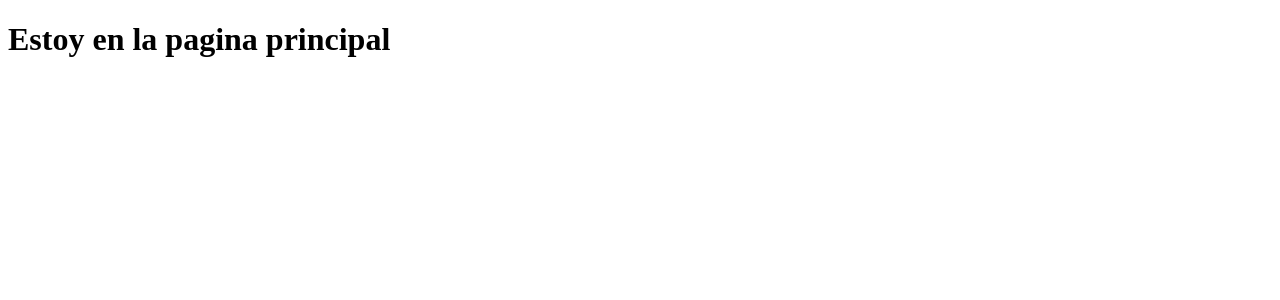
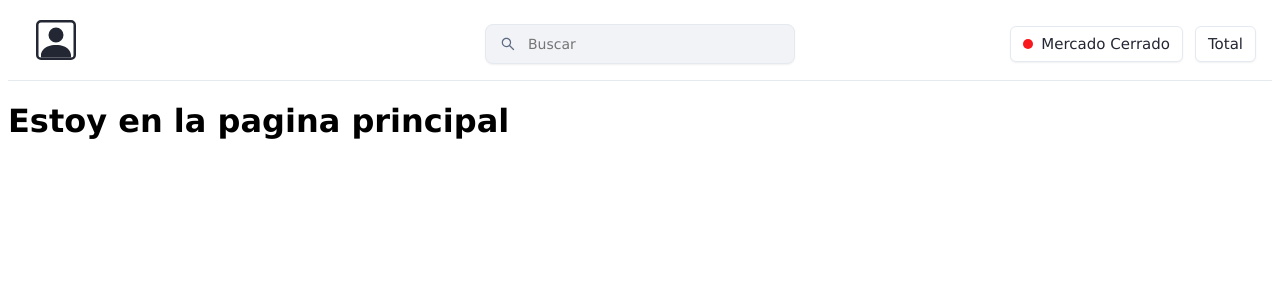
Before and after one commit to Massy100/PrograWebProject, a Next.js app in the folder frontend/: page / in a window 1280 px wide. Shown: the top 300 px of the page. Built offline with nearby package versions, Linux system fonts and the light colour scheme.

Commit message:
feat(header): create the component header

```diff
--- a/frontend/src/app/globals.css
+++ b/frontend/src/app/globals.css
@@ -0,0 +1,3 @@
+* {
+    font-family: Geneva, Tahoma, sans-serif;
+}
--- a/frontend/src/app/page.tsx
+++ b/frontend/src/app/page.tsx
@@ -1,7 +1,17 @@
-export default async function Home() {
+import Header from '../components/Header';
+
+export default function Home() {
+  const isLoggedIn = true;
+  const marketOpen = false;
+  const totalAmount = 100;
 
   return (
     <main>
+      <Header
+        isLoggedIn={isLoggedIn}
+        marketOpen={marketOpen}
+        totalAmount={totalAmount}
+      />
       <h1>Estoy en la pagina principal</h1>
     </main>
   );
--- /dev/null
+++ b/frontend/src/components/Header.tsx
@@ -0,0 +1,72 @@
+'use client';
+
+import { useState } from 'react';
+import '../styles/header.css';
+
+type HeaderProps = {
+    isLoggedIn: boolean;
+    marketOpen: boolean;
+    totalAmount?: number;
+};
+
+export default function Header({ isLoggedIn, marketOpen, totalAmount = 0}: HeaderProps) {
+    const [q, setQ] = useState('');
+    const [showTotal, setShowTotal] = useState(false);
+
+    const handleSubmit = (e: React.FormEvent) => {
+        e.preventDefault();
+        console.log('Buscar:', q);
+    };
+
+    return (
+        <header className="header">
+            {/* the user acount */}
+            <div className="header-userRegister">
+              <span className="header-userIcon"><svg stroke="currentColor" fill="currentColor" stroke-width="0" viewBox="0 0 16 16" height="1em" width="1em" xmlns="http://www.w3.org/2000/svg"><path fill-rule="evenodd" d="M14 1H2a1 1 0 00-1 1v12a1 1 0 001 1h12a1 1 0 001-1V2a1 1 0 00-1-1zM2 0a2 2 0 00-2 2v12a2 2 0 002 2h12a2 2 0 002-2V2a2 2 0 00-2-2H2z" clip-rule="evenodd"></path><path fill-rule="evenodd" d="M2 15v-1c0-1 1-4 6-4s6 3 6 4v1H2zm6-6a3 3 0 100-6 3 3 0 000 6z" clip-rule="evenodd"></path></svg></span>
+            </div>
+
+
+            {/* the searcher part */}
+            <form className="header-searchForm" onSubmit={handleSubmit}>
+                <span className="header-searchIcon"><svg stroke="currentColor" fill="currentColor" stroke-width="0" viewBox="0 0 1024 1024" height="1em" width="1em" xmlns="http://www.w3.org/2000/svg"><path d="M909.6 854.5L649.9 594.8C690.2 542.7 712 479 712 412c0-80.2-31.3-155.4-87.9-212.1-56.6-56.7-132-87.9-212.1-87.9s-155.5 31.3-212.1 87.9C143.2 256.5 112 331.8 112 412c0 80.1 31.3 155.5 87.9 212.1C256.5 680.8 331.8 712 412 712c67 0 130.6-21.8 182.7-62l259.7 259.6a8.2 8.2 0 0 0 11.6 0l43.6-43.5a8.2 8.2 0 0 0 0-11.6zM570.4 570.4C528 612.7 471.8 636 412 636s-116-23.3-158.4-65.6C211.3 528 188 471.8 188 412s23.3-116.1 65.6-158.4C296 211.3 352.2 188 412 188s116.1 23.2 158.4 65.6S636 352.2 636 412s-23.3 116.1-65.6 158.4z"></path></svg></span>
+                <input
+                className="header-searchInput"
+                placeholder="Buscar"
+                value={q}
+                onChange={(e) => setQ(e.target.value)}
+                />
+            </form>
+
+            {/* buttons for the market and the amount of money */}
+            <div className="header-rightSection">
+                <div
+                className={`header-marketStatus ${
+                    marketOpen ? 'header-marketStatus--open' : 'header-marketStatus--closed'
+                }`}
+                >
+                <span className="header-marketDot" />
+                <span className="header-marketText">
+                    Mercado {marketOpen ? 'Abierto' : 'Cerrado'}
+                </span>
+                </div>
+
+                {isLoggedIn && (
+                <div className="header-totalContainer">
+                    <button
+                    type="button"
+                    className="header-totalButton"
+                    onClick={() => setShowTotal((v) => !v)}
+                    >
+                    Total
+                    </button>
+                    {showTotal && (
+                    <div className="header-totalPopover">
+                        <strong>Total: </strong> Q.{totalAmount}
+                    </div>
+                    )}
+                </div>
+                )}
+            </div>
+        </header>
+    );
+}
--- /dev/null
+++ b/frontend/src/styles/header.css
@@ -0,0 +1,132 @@
+.header {
+    position: sticky;
+    top: 0;
+    z-index: 10;
+    display: flex;
+    align-items: center;
+    justify-content: center;
+    gap: 16px;
+    padding: 16px 24px;
+    background: #ffffff;
+    border-bottom: 1px solid #e5eaf1;
+}
+
+
+.header-userRegister {
+    position: absolute;
+    left: 0;
+    display: flex;
+    align-items: center;
+    justify-content: center;
+    width: 4rem;
+    height: 4rem;
+    border-radius: 10%;
+    margin-left: 1rem;
+    background: #ffffff;
+    cursor: pointer;
+}
+
+.header-userIcon {
+    font-size: 40px;
+    color: #232733;
+}
+
+
+.header-searchForm {
+    display: flex;
+    align-items: center;
+    gap: 10px;
+    padding: 10px 14px;
+    background: #F2F3F7;
+    border: 1px solid #e5eaf1;
+    border-radius: 8px;
+    min-width: 280px;
+    box-shadow: 0 1px 2px rgba(16, 24, 40, 0.06);
+}
+
+.header-searchIcon {
+    color: #5d6b82;
+    display: inline-flex;
+}
+
+.header-searchInput {
+    border: none;
+    outline: none;
+    background: transparent;
+    color: #5d6b82;
+    font-size: 14px;
+    width: 100%;
+}
+
+.header-rightSection {
+    position: absolute;
+    right: 0;
+    margin-right: 1rem;
+    display: flex;
+    align-items: center;
+    justify-self:flex-end;
+    gap: 12px;
+}
+
+.header-marketStatus {
+    display: inline-flex;
+    align-items: center;
+    gap: 8px;
+    padding: 8px 12px;
+    border: 1px solid #e5eaf1;
+    border-radius: 6px;
+    background: #ffffff;
+    box-shadow: 0 1px 2px rgba(16, 24, 40, 0.06);
+}
+
+.header-marketDot {
+    width: 10px;
+    height: 10px;
+    border-radius: 5rem;
+    display: inline-block;
+}
+
+.header-marketStatus--open .header-marketDot {
+    background: #1AC963;
+}
+.header-marketStatus--closed .header-marketDot {
+    background: #F8191E;
+}
+
+.header-marketText {
+    color: #232733;
+    font-size: 15px;
+    font-weight: 500;
+}
+
+.header-totalContainer {
+    position: relative;
+}
+
+.header-totalButton {
+    padding: 8px 12px;
+    border-radius: 6px;
+    font-size: 15px;
+    border: 1px solid #e5eaf1;
+    background: #ffffff;
+    color: #232733;
+    cursor: pointer;
+    box-shadow: 0 1px 2px rgba(16, 24, 40, 0.06);
+}
+
+.header-totalButton:hover {
+    filter: brightness(0.98);
+}
+
+.header-totalPopover {
+    position: absolute;
+    right: 0;
+    top: calc(100% + 8px);
+    min-width: 180px;
+    background: #ffffff;
+    border: 1px solid #e5eaf1;
+    border-radius: 8px;
+    padding: 12px 14px;
+    box-shadow: 0 8px 24px rgba(16, 24, 40, 0.12);
+    color: #232733;
+}
```
